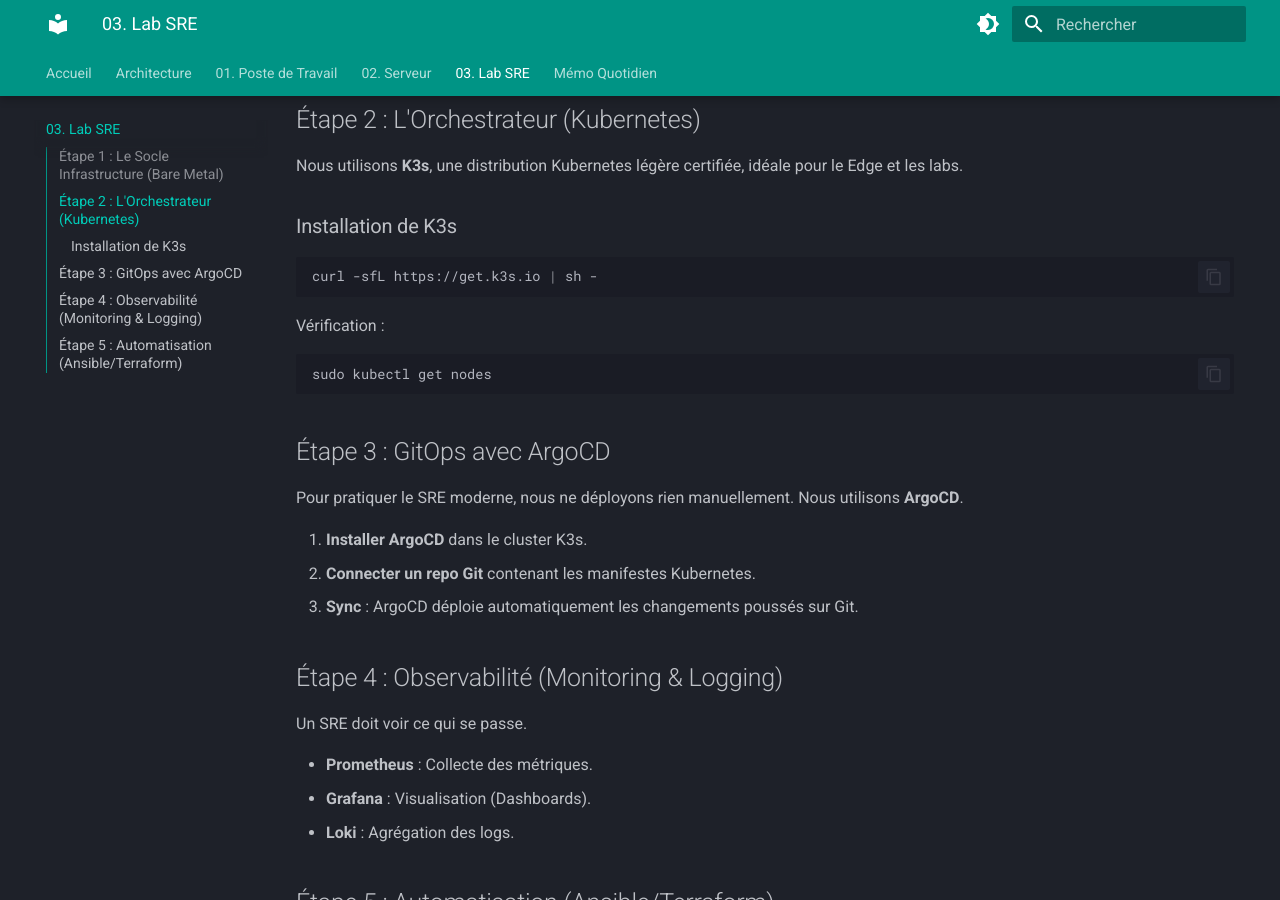
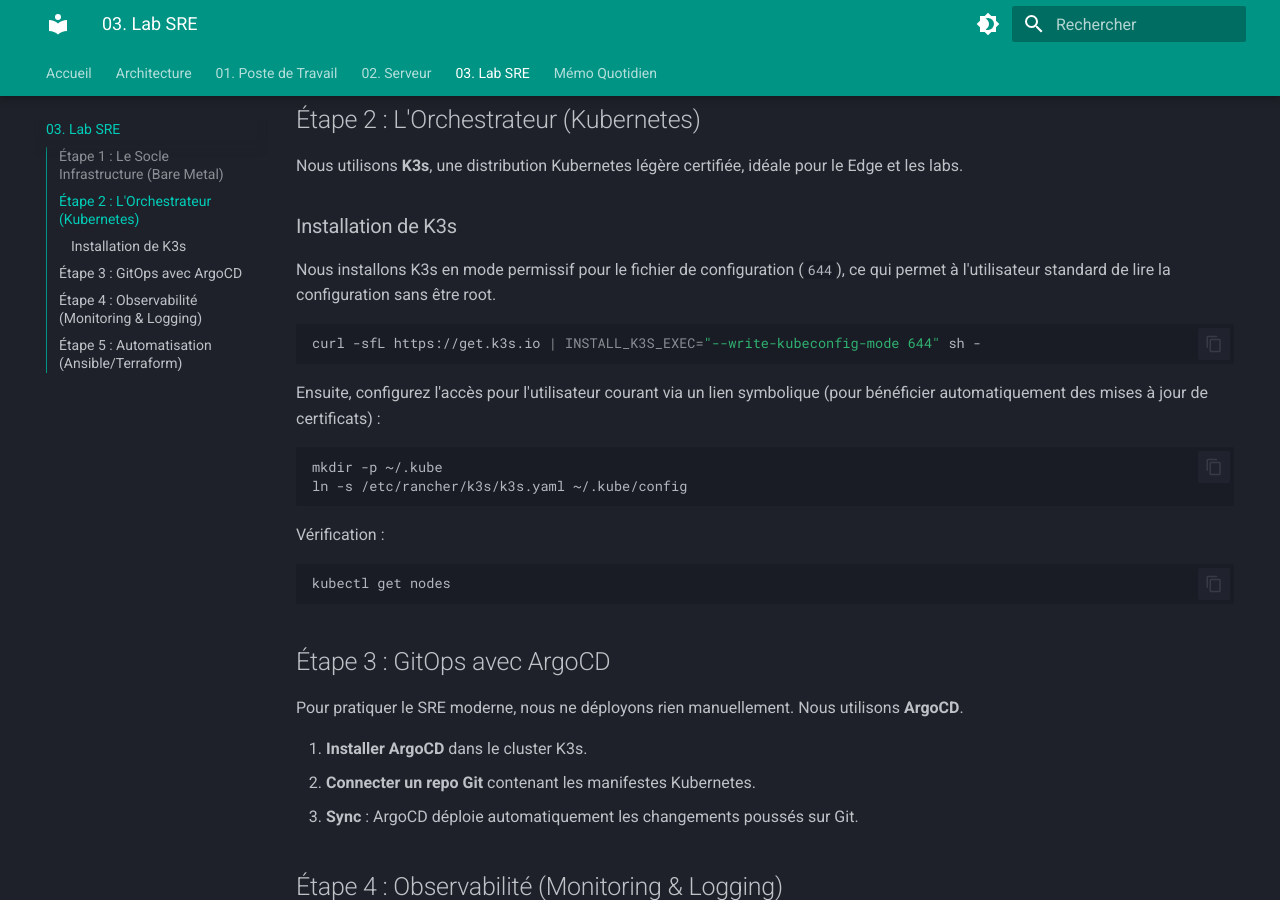
Before and after one commit to NicoBaiGit/sre-lab-infrastructure, an MkDocs documentation site: the page built from docs/setup-lab.md, in a window 1280 px wide and 900 px high, scrolled down 458 px. Built offline with MkDocs 1.6.1 and Material for MkDocs 9.7.7, drawn with Linux system fonts in a browser that asks for light colours.

````diff
--- a/docs/setup-lab.md
+++ b/docs/setup-lab.md
@@ -18,13 +18,22 @@
 
 ### Installation de K3s
 
+Nous installons K3s en mode permissif pour le fichier de configuration (`644`), ce qui permet à l'utilisateur standard de lire la configuration sans être root.
+
 ```bash
-curl -sfL https://get.k3s.io | sh -
+curl -sfL https://get.k3s.io | INSTALL_K3S_EXEC="--write-kubeconfig-mode 644" sh -
+```
+
+Ensuite, configurez l'accès pour l'utilisateur courant via un lien symbolique (pour bénéficier automatiquement des mises à jour de certificats) :
+
+```bash
+mkdir -p ~/.kube
+ln -s /etc/rancher/k3s/k3s.yaml ~/.kube/config
 ```
 
 Vérification :
 ```bash
-sudo kubectl get nodes
+kubectl get nodes
 ```
 
 ## Étape 3 : GitOps avec ArgoCD
--- a/mkdocs.yml
+++ b/mkdocs.yml
@@ -10,6 +10,7 @@
   - Gestion Workstation: workstation-management.md
   - Serveur (T420): ubuntu-server.md
   - Guide du Lab: setup-lab.md
+  - Configuration Vault: vault-setup.md
   - Mémo Quotidien: daily_memo.md
 
 theme:
````
Also changed, not shown: docs/vault-setup.md (added, +95 -0 lines), 2 other files.
